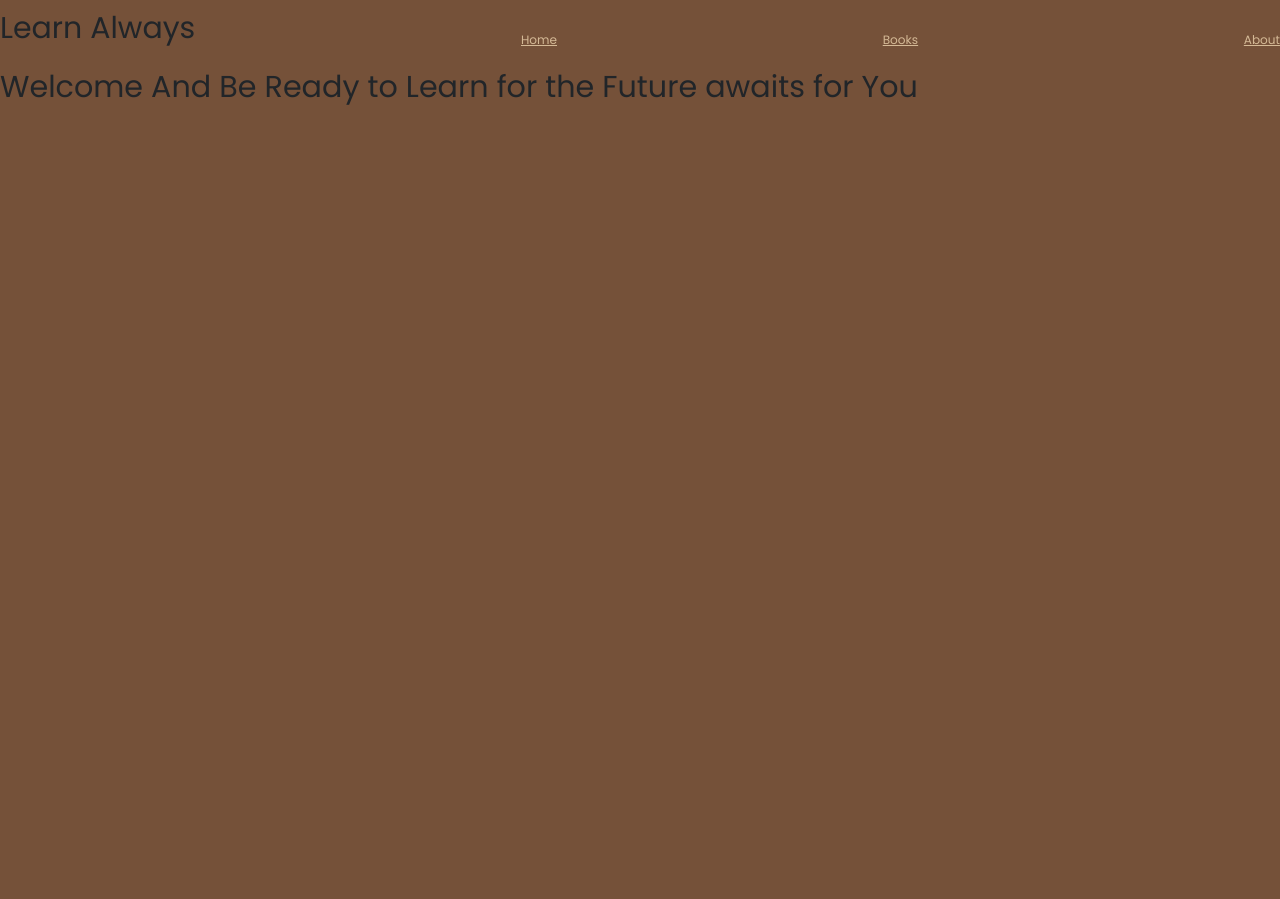
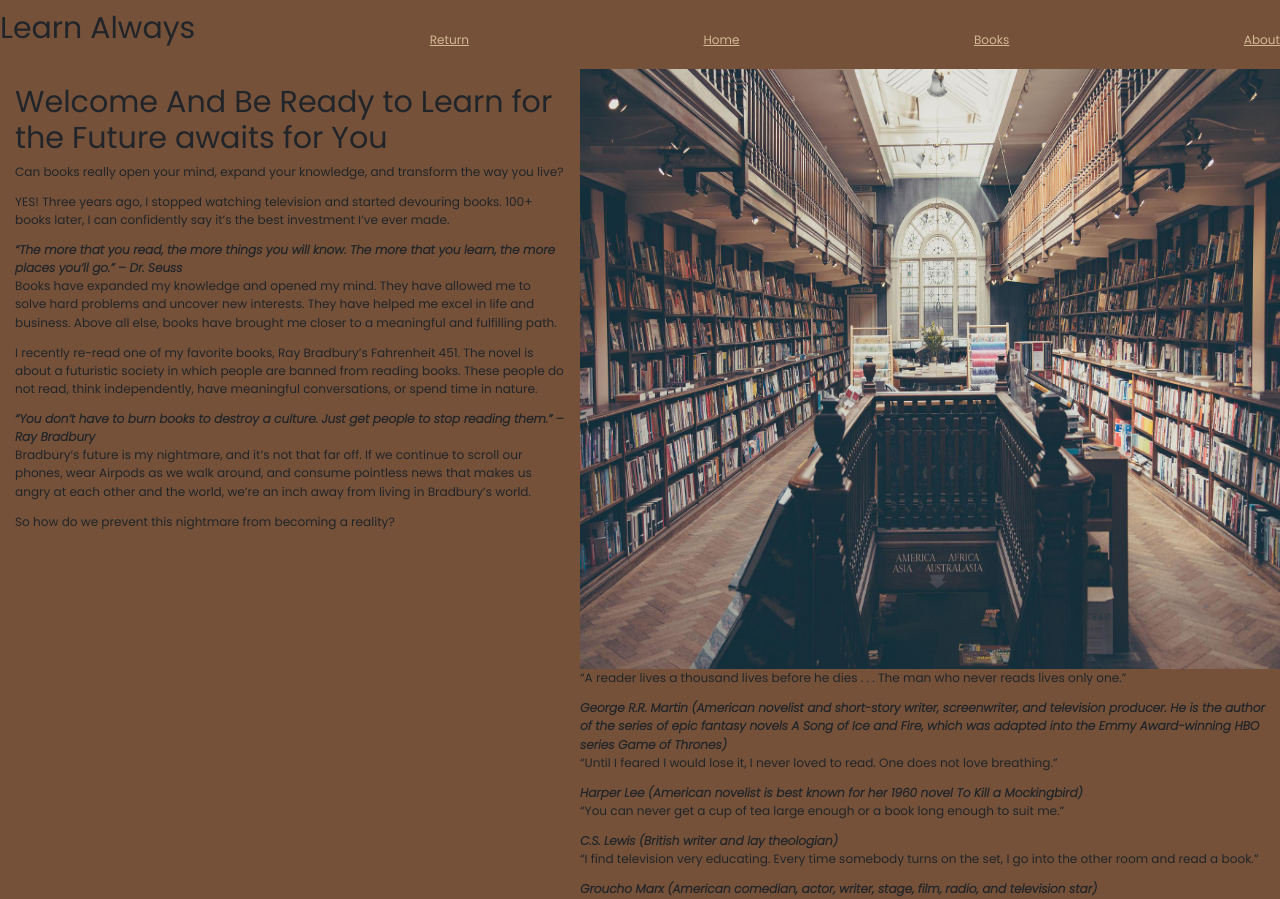
Before and after one commit to puritymwaura/e-access-books, a React (Create React App) app: page / in a window 1280 px wide. Before the commit the page ends 800 px from the top, so only its background shows below. Built offline with nearby package versions, Linux system fonts and the light colour scheme.

Commit message:
working on the about us

```diff
--- a/src/App.js
+++ b/src/App.js
@@ -2,10 +2,10 @@ import React from "react";
 import Main from "./components/Main";
 import NavBar from "./components/NavBar";
 import "./components/style.css";
-import Welcome from "./components/Welcome";
 import { Route, Switch } from "react-router-dom";
 import ReadWelcome from "./components/ReadWelcome";
 import About from "./components/About";
+import Home from "./components/Home";
 
 
 function App() {
@@ -14,7 +14,7 @@ function App() {
       <NavBar />
       <Switch>
         <Route exact path="/home">
-          <Welcome />
+          <Home />
         </Route>
         <Route exact path="/books">
           <Main />
--- a/src/components/About.js
+++ b/src/components/About.js
@@ -1,7 +1,14 @@
 import React from "react";
+import "./About.css"
 
 function About(){
+    return(
+        <div>
+            <div className="about">
 
+            </div>
+        </div>
+    )
 }
 
 export default About;
--- a/src/components/Welcome.js
+++ b/src/components/Home.js
@@ -1,6 +1,6 @@
 import React from "react";
 
-function Welcome(){
+function Home(){
     return(
         <div>
             <div className="welcome">
@@ -18,4 +18,4 @@ function Welcome(){
     )
 }
 
-export default Welcome;
+export default Home;
--- a/src/components/NavBar.js
+++ b/src/components/NavBar.js
@@ -6,6 +6,9 @@ function NavBar(){
         <div>
             <div className="navbar">
                 <p>Learn Always</p>
+                <NavLink to="/">
+                    Return
+                </NavLink>
                 <NavLink to="/home">
                     Home
                 </NavLink>
--- a/src/components/ReadWelcome.js
+++ b/src/components/ReadWelcome.js
@@ -6,9 +6,35 @@ function ReadWelcome(){
             <div className="welcomenote">
                 <div className="secta">
                     <h1>Welcome And Be Ready to Learn for the Future awaits for You</h1>
+                    <p>Can books really open your mind, expand your knowledge, and transform the way you live?</p>
+
+                    <p>YES! Three years ago, I stopped watching television and started devouring books. 100+ books later, I can confidently say it’s the best investment I’ve ever made.</p>
+
+                    <em><b>“The more that you read, the more things you will know. The more that you learn, the more places you’ll go.” – Dr. Seuss</b></em>
+
+                    <p>Books have expanded my knowledge and opened my mind. They have allowed me to solve hard problems and uncover new interests. They have helped me excel in life and business. Above all else, books have brought me closer to a meaningful and fulfilling path.</p>
+
+                    <p>I recently re-read one of my favorite books, Ray Bradbury’s Fahrenheit 451. The novel is about a futuristic society in which people are banned from reading books. These people do not read, think independently, have meaningful conversations, or spend time in nature.</p>
+
+                    <em><b>“You don’t have to burn books to destroy a culture. Just get people to stop reading them.” – Ray Bradbury</b></em>
+
+                    <p>Bradbury’s future is my nightmare, and it’s not that far off. If we continue to scroll our phones, wear Airpods as we walk around, and consume pointless news that makes us angry at each other and the world, we’re an inch away from living in Bradbury’s world.</p>
+
+                    <p>So how do we prevent this nightmare from becoming a reality?</p>
                 </div>
                 <div className="sectb">
+                    <img src="./images/library-869061_1920.jpg" alt=" "/>
+                    <p>“A reader lives a thousand lives before he dies . . . The man who never reads lives only one.”</p>
+                    <em><b>George R.R. Martin (American novelist and short-story writer, screenwriter, and television producer. He is the author of the series of epic fantasy novels A Song of Ice and Fire, which was adapted into the Emmy Award-winning HBO series Game of Thrones)</b></em>
+                    <br />
+                    <p>“Until I feared I would lose it, I never loved to read. One does not love breathing.”</p>
 
+                    <em><b>Harper Lee (American novelist is best known for her 1960 novel To Kill a Mockingbird)</b></em>
+                    <p>“You can never get a cup of tea large enough or a book long enough to suit me.”</p>
+                    <em><b>C.S. Lewis (British writer and lay theologian)</b></em>
+
+                    <p>“I find television very educating. Every time somebody turns on the set, I go into the other room and read a book.”</p>
+                    <em><b>Groucho Marx (American comedian, actor, writer, stage, film, radio, and television star)</b></em>
                 </div>
             </div>
         </div>
--- a/src/components/style.css
+++ b/src/components/style.css
@@ -115,7 +115,7 @@ html{
     margin: 0 auto;
     margin-top: 25px;
     display: grid;
-    grid-template-columns: repeat(3, minmax(200px, 0.5fr));
+    grid-template-columns: repeat(auto-fit, minmax(200px, 0.5fr));
     grid-gap: 20px;
     box-sizing: border-box;
 }
@@ -283,26 +283,17 @@ html{
     color: var(--secondary-color);
 }
 
-/*
-.welcome{
-    position: absolute;
-    top: 10px;
-    right: 150px;
-    text-align: center;
+.welcomenote{
+    position: relative;
+    display: flex;
 }
 
-/* .welcome .getstarted{
-    margin-left: 50%;
-} */
-/*
-.welcome .getstarted h2{
-    font-size: 3rem;
-    margin-top: 20px;
-    margin-bottom: 15px;
+.welcomenote .secta{
+    position: relative;
+    margin: 15px;
 }
-*/
-/*
-.welcome .getstarted img{
-    margin-top: 30px;
-    width: 250px;
-}  */
+
+.welcomenote .sectb img{
+    width: 700px;
+    height: 600px;
+}
```
Also changed, not shown: public/images/library-869061_1920.jpg (renamed from src/components/images/library-869061_1920.jpg), src/components/About.css (added).
